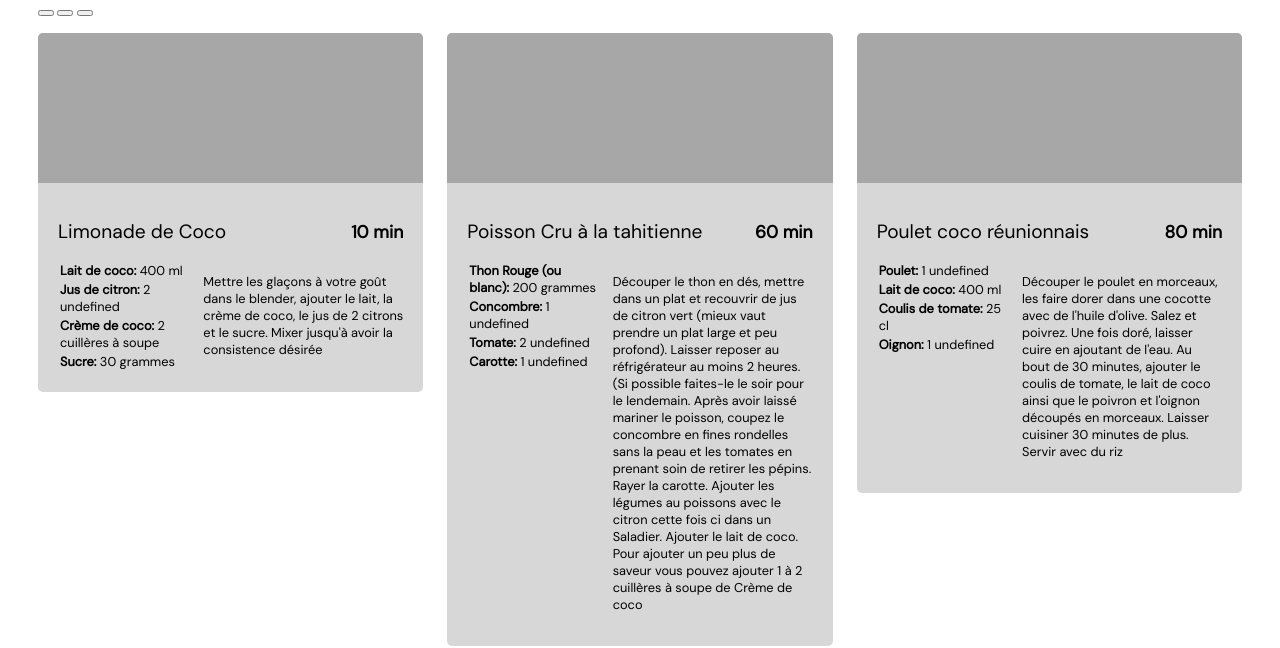
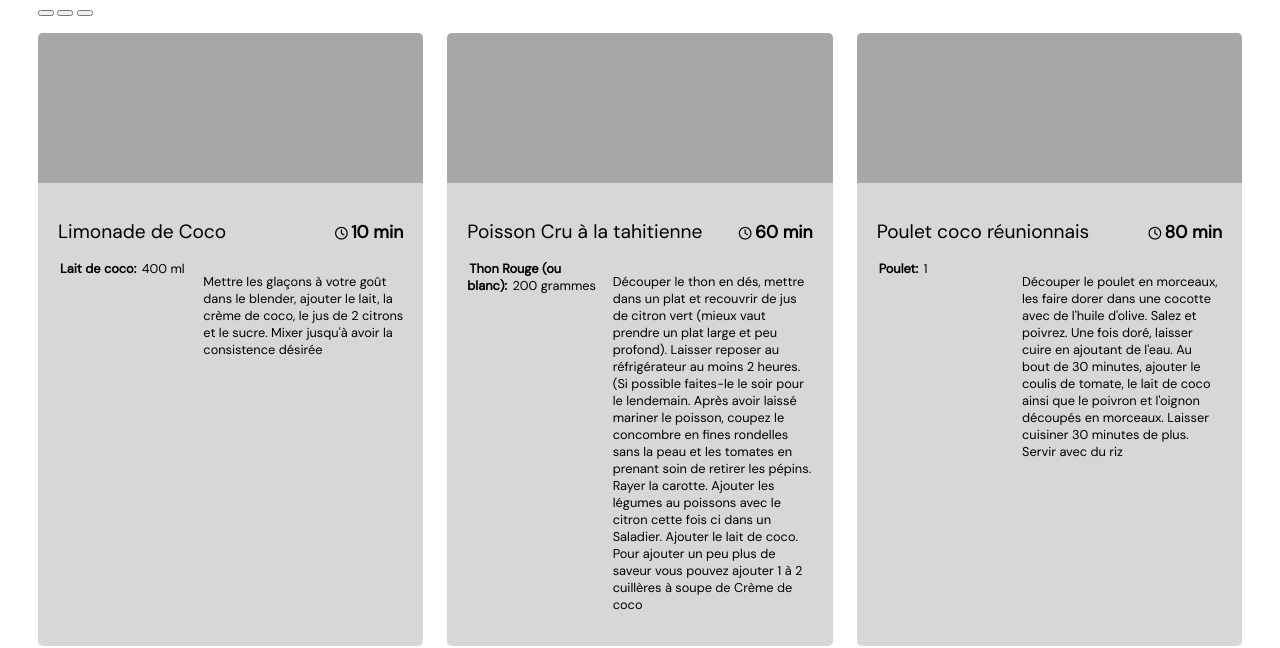
Before and after one commit to ThibautPedergnana/P7_25_02_2023-, a plain HTML site: page index.html in a window 1280 px wide. Shown: the part 166-814 px from the top of the page. Drawn offline with Linux system fonts and the light colour scheme.

Commit message:
search bar done, css incomplete, ingredients missing

```diff
--- a/index.html
+++ b/index.html
@@ -6,7 +6,6 @@
     <meta charset="utf-8">
     <link rel="icon" type="image/png" href="assets/favicon.png">
     <link href="https://fonts.googleapis.com/css?family=DM+Sans&display=swap" rel="stylesheet">
-
     <title>Les petits plats</title>
 </head>
 
@@ -17,7 +16,7 @@
     <main id="main">
         <section class="search-bar">
             <div class="search-wrapper">
-                <input type="search" id="search" />
+                <input type="search" id="search" data-search />
             </div>
         </section>
         <section class="filter-section">
@@ -29,8 +28,52 @@
                 </div>
             </form>
         </section>
-        <section class="recipe-section"></section>
+        <section class="recipe-section" data-recipe-cards-container></section>
+        <template data-recipe-template>
+            <div class="card">
+                <div class="img-container">
+                    <img class="img" src="assets/temp_image.png" alt="image plats temporaire" />
+                </div>
+                <div class="content">
+                    <div class="top-description">
+                        <h2 class="title" data-title></h2>
+                        <div class="timer">
+                            <i class="fa-regular fa-clock"></i>
+                            <span class="time" data-time></span>
+                        </div>
+                    </div>
+                    <div class="bottom-description">
+                        <ul class="ingredients-list">
+                            <li>
+                                <span class="ingredient" data-ingredient></span>
+                                <span class="quantity" data-quantity></span>
+                                <span class="unit" data-unit></span>
+                            </li>
+                            <li>
+                                <span class="ingredient" data-ingredient></span>
+                                <span class="quantity" data-quantity></span>
+                                <span class="unit" data-unit></span>
+                            </li>
+                            <li>
+                                <span class="ingredient" data-ingredient></span>
+                                <span class="quantity" data-quantity></span>
+                                <span class="unit" data-unit></span>
+                            </li>
+                            <li>
+                                <span class="ingredient" data-ingredient></span>
+                                <span class="quantity" data-quantity></span>
+                                <span class="unit" data-unit></span>
+                            </li>
+                        </ul>
+                        <p class="description" data-description></p>
+                    </div>
+                </div>
+            </div>
+        </template>
     </main>
+
+    <!-- Font Awesome -->
+    <script src="https://kit.fontawesome.com/0545fe024b.js" crossorigin="anonymous"></script>
 
     <!-- Entry point -->
     <script src="/scripts/script.js" type="module"></script>
@@ -38,8 +81,6 @@
     <!-- Data -->
     <script src="/scripts/utils/recipes.js" type="module"></script>
 
-    <!-- Templates -->
-    <script src="/scripts/templates/RecipeCard.js"></script>
 </body>
 
 </html>
--- a/scripts/script.js
+++ b/scripts/script.js
@@ -1,19 +1,47 @@
 import { recipes } from "/scripts/utils/recipes.js";
-const recipeSection = document.querySelector(".recipe-section");
-const searchInput = document.getElementById("search");
+// console.log(...recipes);
+const recipeCardTemplate = document.querySelector("[data-recipe-template]");
+const recipeCardContainer = document.querySelector(
+  "[data-recipe-cards-container]"
+);
+const searchInput = document.querySelector("[data-search]");
 
-let users = [];
+let myRecipes = [];
 
 searchInput.addEventListener("input", (e) => {
-  const value = e.target.value;
-  console.log(users);
+  const value = e.target.value.toLowerCase();
+  myRecipes.forEach((recipe) => {
+    const isVisible =
+      recipe.name.toLowerCase().includes(value) ||
+      recipe.description.toLowerCase().includes(value);
+    recipe.element.classList.toggle("hide", !isVisible);
+  });
 });
 
 function init() {
-  users = recipes.map((recipe) => {
-    const Template = new RecipeCard(recipe);
-    recipeSection.appendChild(Template.createRecipeCard());
-    return { name: recipe.name, time: recipe.time };
+  myRecipes = recipes.map((recipe) => {
+    const card = recipeCardTemplate.content.cloneNode(true).children[0];
+    const title = card.querySelector("[data-title]");
+    const time = card.querySelector("[data-time]");
+    const ingredient = card.querySelector("[data-ingredient]");
+    const quantity = card.querySelector("[data-quantity]");
+    const unit = card.querySelector("[data-unit]");
+    const description = card.querySelector("[data-description]");
+
+    title.textContent = recipe.name;
+    time.textContent = recipe.time + " min";
+    ingredient.textContent = recipe.ingredients[0].ingredient + ":";
+    quantity.textContent = recipe.ingredients[0].quantity;
+    unit.textContent = recipe.ingredients[0].unit;
+    description.textContent = recipe.description;
+
+    recipeCardContainer.append(card);
+    return {
+      name: recipe.name,
+      ingredient: recipe.ingredients[0].ingredient,
+      description: recipe.description,
+      element: card,
+    };
   });
 }
 init();
--- a/scripts/templates/RecipeCard.js
+++ /dev/null
@@ -1,47 +0,0 @@
-class RecipeCard {
-  constructor(recipe) {
-    this._recipe = recipe;
-  }
-
-  createRecipeCard() {
-    const article = document.createElement("article");
-    article.classList.add("recipe-card");
-
-    const recipeCard = `
-              <div class="card">
-                <div class="img-container">
-                    <img class="img" src="assets/temp_image.png" alt="image plats temporaire" />
-                </div>
-                <div class="content">
-                    <div class="top-description">
-                        <h2 class="title">${this._recipe.name}</h2>
-                        <span class="time">${this._recipe.time} min</span>
-                    </div>
-                    <div class="bottom-description">
-                        <ul class="ingredients-list">
-                            <li class="ingredient">${this._recipe.ingredients[0].ingredient}:
-                              <span class="quantity">${this._recipe.ingredients[0].quantity}</span>
-                              <span class="unit">${this._recipe.ingredients[0].unit}</span>
-                            </li>
-                            <li class="ingredient">${this._recipe.ingredients[1].ingredient}:
-                              <span class="quantity">${this._recipe.ingredients[1].quantity}</span>
-                              <span class="unit">${this._recipe.ingredients[1].unit}</span>
-                            </li>
-                            <li class="ingredient">${this._recipe.ingredients[2].ingredient}:
-                              <span class="quantity">${this._recipe.ingredients[2].quantity}</span>
-                              <span class="unit">${this._recipe.ingredients[2].unit}</span>
-                            </li>
-                            <li class="ingredient">${this._recipe.ingredients[3].ingredient}:
-                              <span class="quantity">${this._recipe.ingredients[3].quantity}</span>
-                              <span class="unit">${this._recipe.ingredients[3].unit}</span>
-                            </li>
-                        </ul>
-                        <p class="description">${this._recipe.description}</p>
-                    </div>
-                </div>
-              </div>
-              `;
-    article.innerHTML = recipeCard;
-    return article;
-  }
-}
```
